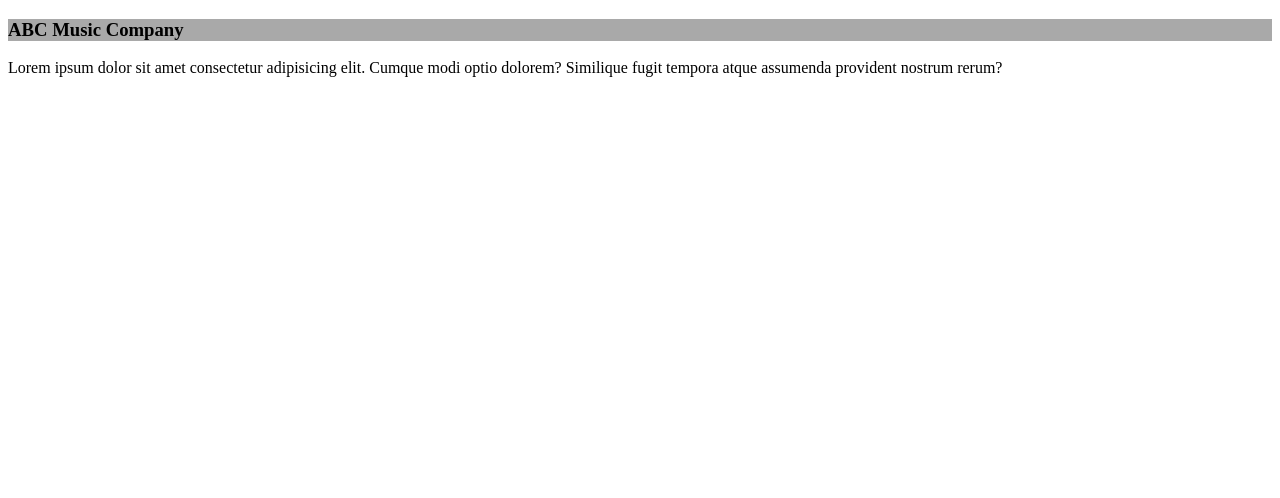
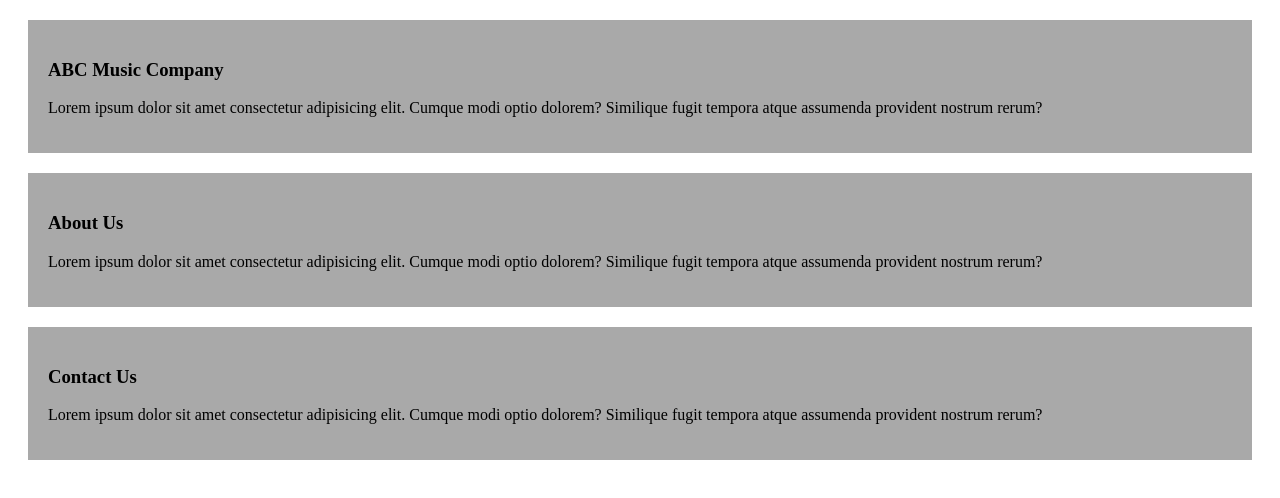
Before and after one commit to GolamMorshed1205/ABC-Music-Website, a plain HTML site: page index.html in a window 1280 px wide. Drawn offline with Linux system fonts and the light colour scheme.

Commit message:
company about us and contact us

```diff
--- a/index.html
+++ b/index.html
@@ -11,6 +11,14 @@
         <h3>ABC Music Company</h3>
         <p>Lorem ipsum dolor sit amet consectetur adipisicing elit. Cumque modi optio dolorem? Similique fugit tempora atque assumenda provident nostrum rerum?</p>
     </div>
+    <div>
+        <h3>About Us</h3>
+        <p>Lorem ipsum dolor sit amet consectetur adipisicing elit. Cumque modi optio dolorem? Similique fugit tempora atque assumenda provident nostrum rerum?</p>
+    </div>
+    <div>
+        <h3>Contact Us</h3>
+        <p>Lorem ipsum dolor sit amet consectetur adipisicing elit. Cumque modi optio dolorem? Similique fugit tempora atque assumenda provident nostrum rerum?</p>
+    </div>
 
 </body>
 </html>
--- a/style/blog.css
+++ b/style/blog.css
@@ -1 +1,4 @@
-h3 {background-color: darkgray;}
+div {
+    background-color: darkgray; padding: 20px; margin: 20px;
+
+}
```
